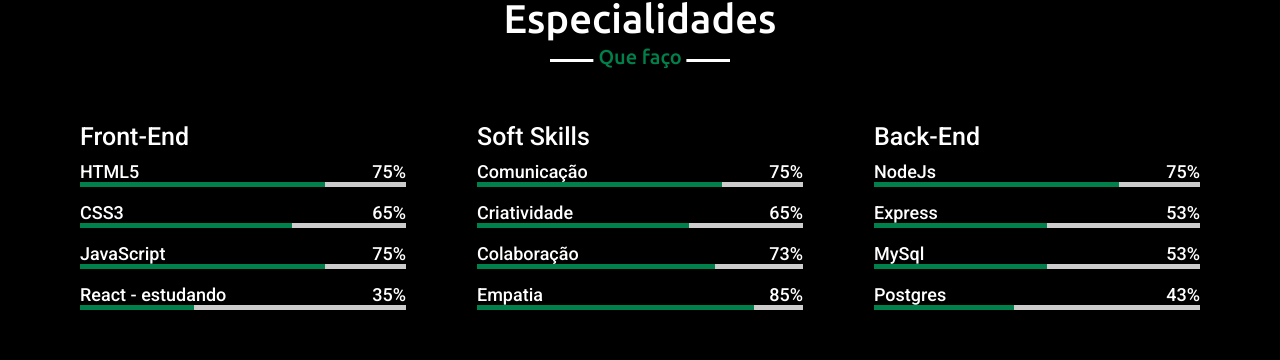
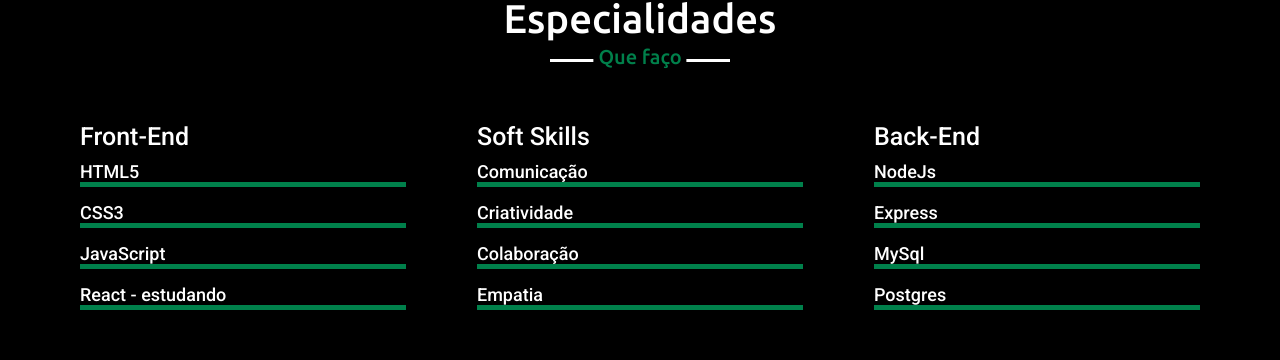
Before and after one commit to Feliper-Silva/portifolio-web, a React (Create React App) app: page /skills in a window 1280 px wide. Shown: the part 1634-1994 px from the top of the page. Built offline with nearby package versions, Linux system fonts and the light colour scheme.

Commit message:
ajustando skill

```diff
--- a/src/components/Header/index.jsx
+++ b/src/components/Header/index.jsx
@@ -1,19 +1,19 @@
-import React, { useState } from 'react';
-import { animateScroll as scroll } from 'react-scroll';
+import React, { useState } from "react";
+import { animateScroll as scroll } from "react-scroll";
 
-import './index.css';
+import "./index.css";
 
 function Navbar() {
   const [navbar, setNavbar] = useState(false);
   const [up, setUp] = useState(false);
 
   const ClickBtn = () => {
-    const navMenu = document.querySelector('.navbar .menu');
-    const menu = document.querySelector('.menu-btn');
-    navMenu.classList.toggle('active');
-    menu.classList.toggle('active');
+    const navMenu = document.querySelector(".navbar .menu");
+    const menu = document.querySelector(".menu-btn");
+    navMenu.classList.toggle("active");
+    menu.classList.toggle("active");
   };
-  const changeBackgroud = () => {
+  const changeBackground = () => {
     if (window.scrollY > 20) {
       setNavbar(true);
     } else {
@@ -26,16 +26,16 @@
     }
   };
 
-  window.addEventListener('scroll', changeBackgroud);
+  window.addEventListener("scroll", changeBackground);
   return (
     <>
       <div
-        className={up ? 'scroll-up-btn show' : 'scroll-up-btn'}
+        className={up ? "scroll-up-btn show" : "scroll-up-btn"}
         onClick={() => scroll.scrollToTop()}
       >
         <ion-icon name="chevron-up-outline"></ion-icon>
       </div>
-      <nav className={navbar ? 'navbar sticky' : 'navbar'}>
+      <nav className={navbar ? "navbar sticky" : "navbar"}>
         <div className="max-width">
           <div className="logo">
             <a href="/home">
@@ -52,9 +52,6 @@
             <li>
               <a href="#skills">Especialidades</a>
             </li>
-            <li>
-              <a href="#project">Projetos</a>
-            </li>
           </ul>
           <div className="menu-btn">
             <ion-icon name="menu-outline" onClick={ClickBtn}></ion-icon>
--- a/src/components/Skills/index.css
+++ b/src/components/Skills/index.css
@@ -8,7 +8,7 @@
   background: #fff;
 }
 .skills .title::after {
-  content: 'Que faço';
+  content: "Que faço";
   background: #000;
 }
 
@@ -49,7 +49,7 @@
 .skills .skills-content .left .line::before,
 .skills .skills-content .center .line::before,
 .skills .skills-content .right .line::before {
-  content: '';
+  content: "";
   position: absolute;
   width: 80%;
   height: 100%;
@@ -58,40 +58,40 @@
   background: #00804b;
 }
 .skills .skills-content .left .html::before {
-  width: 75%;
+  width: 100%;
 }
 .skills .skills-content .left .css::before {
-  width: 65%;
+  width: 100%;
 }
 .skills .skills-content .left .javascript::before {
-  width: 75%;
+  width: 100%;
 }
 .skills .skills-content .left .react::before {
-  width: 35%;
+  width: 100%;
 }
 .skills .skills-content .center .comunication::before {
-  width: 75%;
+  width: 100%;
 }
 .skills .skills-content .center .creativity::before {
-  width: 65%;
+  width: 100%;
 }
 .skills .skills-content .center .collaboration::before {
-  width: 73%;
+  width: 100%;
 }
 .skills .skills-content .center .empathy::before {
-  width: 85%;
+  width: 100%;
 }
 .skills .skills-content .right .nodejs::before {
-  width: 75%;
+  width: 100%;
 }
 
 .skills .skills-content .right .express::before {
-  width: 53%;
+  width: 100%;
 }
 
 .skills .skills-content .right .mysql::before {
-  width: 53%;
+  width: 100%;
 }
 .skills .skills-content .right .postgres::before {
-  width: 43%;
+  width: 100%;
 }
--- a/src/components/Skills/index.jsx
+++ b/src/components/Skills/index.jsx
@@ -1,5 +1,5 @@
-import React from 'react';
-import './index.css';
+import React from "react";
+import "./index.css";
 
 function Skills() {
   return (
@@ -13,28 +13,24 @@
               <div className="bars">
                 <div className="info">
                   <span>HTML5</span>
-                  <span>75%</span>
                 </div>
                 <div className="line html"></div>
               </div>
               <div className="bars">
                 <div className="info">
                   <span>CSS3</span>
-                  <span>65%</span>
                 </div>
                 <div className="line css"></div>
               </div>
               <div className="bars">
                 <div className="info">
                   <span>JavaScript</span>
-                  <span>75%</span>
                 </div>
                 <div className="line javascript"></div>
               </div>
               <div className="bars">
                 <div className="info">
                   <span>React - estudando</span>
-                  <span>35%</span>
                 </div>
                 <div className="line react"></div>
               </div>
@@ -45,28 +41,24 @@
               <div className="bars">
                 <div className="info">
                   <span>Comunicação</span>
-                  <span>75%</span>
                 </div>
                 <div className="line comunication"></div>
               </div>
               <div className="bars">
                 <div className="info">
                   <span>Criatividade</span>
-                  <span>65%</span>
                 </div>
                 <div className="line creativity"></div>
               </div>
               <div className="bars">
                 <div className="info">
                   <span>Colaboração</span>
-                  <span>73%</span>
                 </div>
                 <div className="line collaboration"></div>
               </div>
               <div className="bars">
                 <div className="info">
                   <span>Empatia</span>
-                  <span>85%</span>
                 </div>
                 <div className="line empathy"></div>
               </div>
@@ -77,28 +69,24 @@
               <div className="bars">
                 <div className="info">
                   <span>NodeJs</span>
-                  <span>75%</span>
                 </div>
                 <div className="line nodejs"></div>
               </div>
               <div className="bars">
                 <div className="info">
                   <span>Express</span>
-                  <span>53%</span>
                 </div>
                 <div className="line express"></div>
               </div>
               <div className="bars">
                 <div className="info">
                   <span>MySql</span>
-                  <span>53%</span>
                 </div>
                 <div className="line mysql"></div>
               </div>
               <div className="bars">
                 <div className="info">
                   <span>Postgres</span>
-                  <span>43%</span>
                 </div>
                 <div className="line postgres"></div>
               </div>
```
